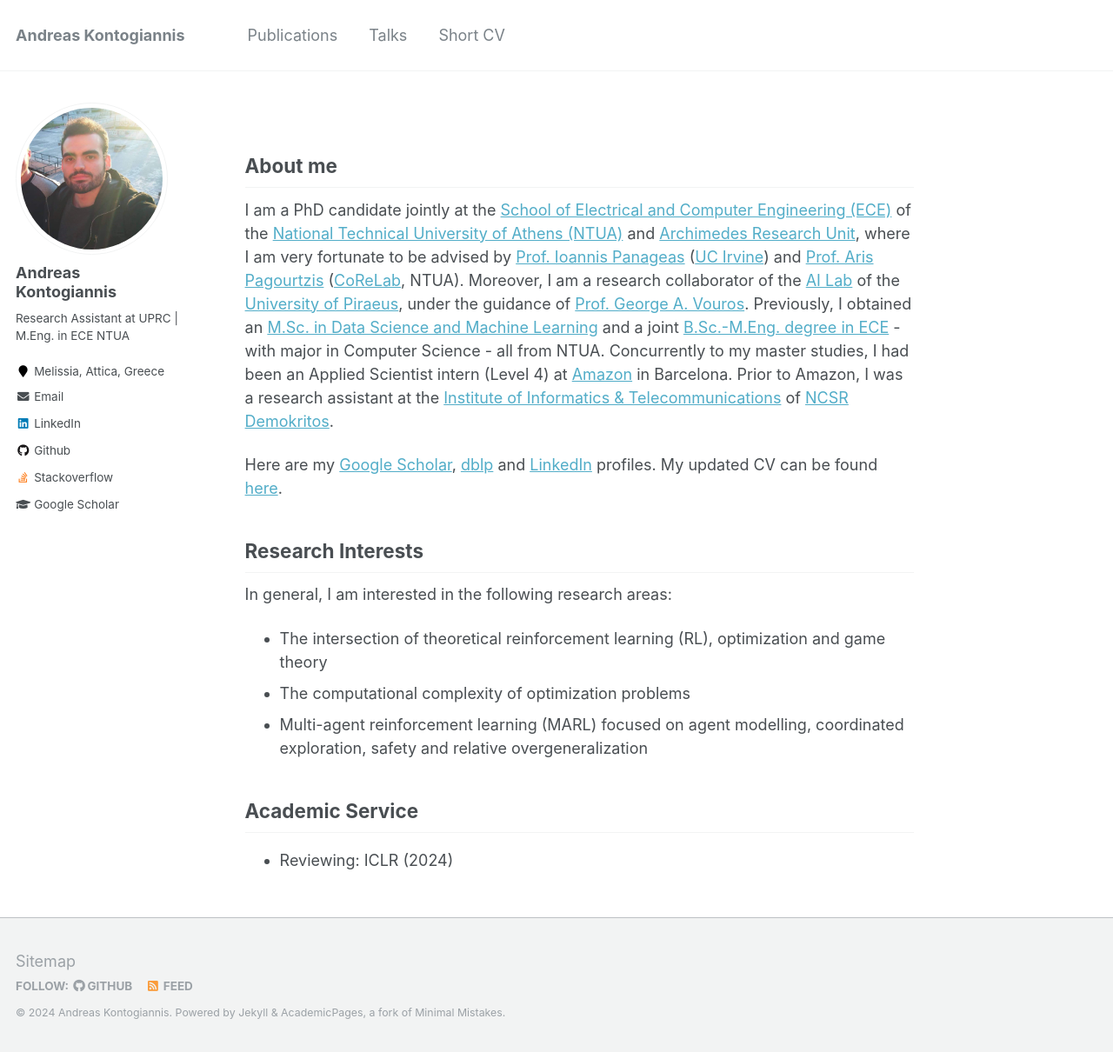
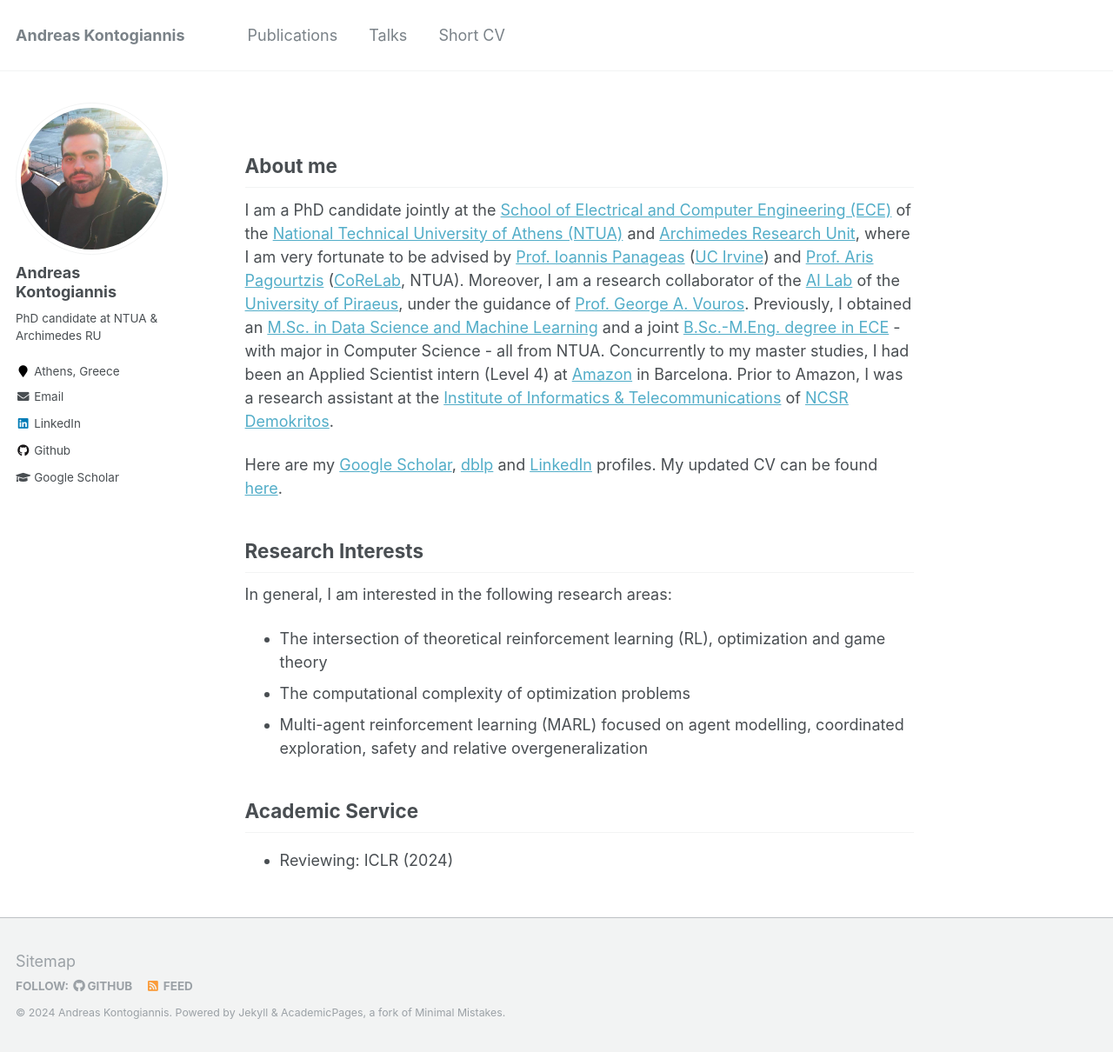
Before and after one commit to ddaedalus/ddaedalus.github.io, a Jekyll site: the page built from _pages/about.md, in a window 1280 px wide and 1210 px high. Shown: the whole window at 87% size. Built offline with Jekyll 4.4.1, drawn with Linux system fonts in a browser that asks for light colours.

Commit message:
Update _config.yml

```diff
--- a/_config.yml
+++ b/_config.yml
@@ -82,8 +82,8 @@ analytics:
 author:
   name             : "Andreas Kontogiannis"
   avatar           : "fb2.jpg"
-  bio              : "Research Assistant at UPRC | M.Eng. in ECE NTUA"
-  location         : "Melissia, Attica, Greece"
+  bio              : "PhD candidate at NTUA & Archimedes RU"
+  location         : "Athens, Greece"
   employer         : # "Behavioral Signals"
   pubmed           : # "https://www.ncbi.nlm.nih.gov/pubmed/?term=john+snow"
   googlescholar    : "https://scholar.google.com/citations?hl=en&view_op=list_works&gmla=AJsN-F7sO3ojcwE0L0mN87_RKKQz7kSWlUyPecB-rTC6IiHgfm2FrdLAiavTyf_lQsbUTxo2FRmH8uQ4BCVMEQfyzh7TUH-hog&user=nBFso2IAAAAJ"
@@ -106,7 +106,7 @@ author:
   orcid            : # "http://orcid.org/yourorcidurl"
   pinterest        :
   soundcloud       :
-  stackoverflow    : 13485850/ddaedalus
+  stackoverflow    : # 13485850/ddaedalus
   uri              :
   steam            :
   tumblr           :
```
